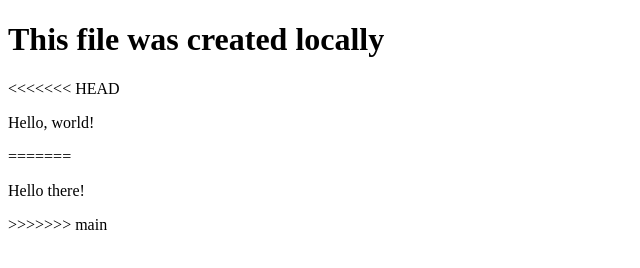
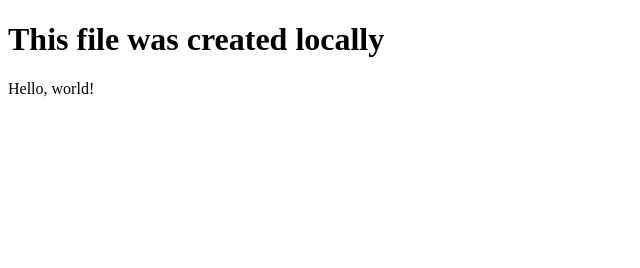
Before and after one commit to p3x979/demo-repo, a plain HTML site: page index.html in a window 1280 px wide. Shown: the whole page, without its empty margins (0-640 px from the left). Drawn offline with Linux system fonts and the light colour scheme.

Commit message:
update index.html

```diff
--- a/index.html
+++ b/index.html
@@ -8,10 +8,6 @@
 </head>
 <body>
     <h1>This file was created locally</h1>
-<<<<<<< HEAD
     <p>Hello, world!</p>
-=======
-    <p>Hello there!</p>
->>>>>>> main
 </body>
 </html>
```
